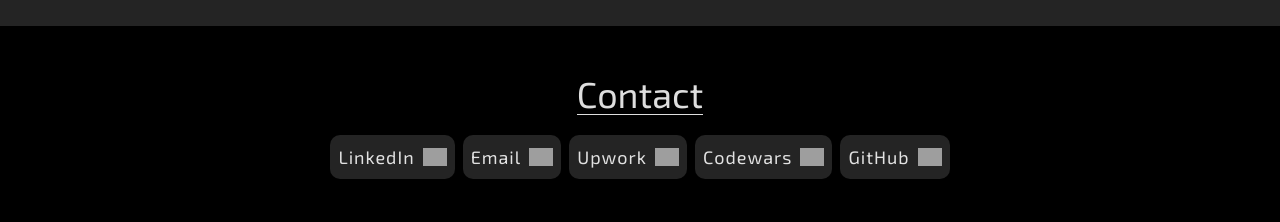
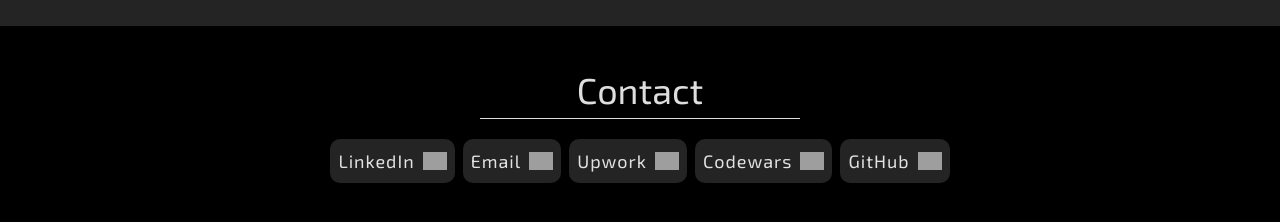
Before and after one commit to ZCPower/newPortfolio, a React (Vite) app: page / in a window 1280 px wide. Shown: the part 2510-2732 px from the top of the page. Built offline with nearby package versions, Linux system fonts and the light colour scheme; grey boxes are pictures that could not be loaded; a web font is replaced by a local one.

Commit message:
added styling to nav hover and contacts

```diff
--- a/src/Components/Contact.jsx
+++ b/src/Components/Contact.jsx
@@ -4,14 +4,22 @@
 function Contact() {
     return (
         <div id='contactContainer' className='flex flex-col justify-center gap-y-5 items-center bg-black h-1/4'>
-            <h2 className='text-4xl border-b'>Contact</h2>
+            <h2 className='text-4xl w-1/4 pb-2 border-b '>Contact</h2>
             <div>
                 <ul className='flex gap-x-2'>
                     <a href='http://linkedin.com/in/zachpower' target="_blank"><li className='flex items-center gap-2 bg-darkgray p-2 hover:bg-softgray text-lg'>LinkedIn <img className='w-6' src='https://cdn-icons-png.flaticon.com/128/3536/3536505.png'></img></li></a>
                     <li className='flex items-center gap-2 bg-darkgray p-2 hover:bg-softgray text-lg'>Email <img className=' w-6' src='https://cdn-icons-png.flaticon.com/128/888/888853.png'></img></li>
                     <li className='flex items-center gap-2 bg-darkgray p-2 hover:bg-softgray text-lg'>Upwork <img className='w-6' src='https://img.icons8.com/external-tal-revivo-shadow-tal-revivo/2x/external-upwork-a-global-freelancing-platform-where-professionals-connect-and-collaborate-remotely-logo-shadow-tal-revivo.png'></img></li>
-                    <li className='flex items-center gap-2 bg-darkgray p-2 hover:bg-softgray text-lg'>Codewars <img className='w-6' src='https://img.icons8.com/office/2x/codewars.png'></img></li>
-                    <li className='flex items-center gap-2 bg-darkgray p-2 hover:bg-softgray text-lg'>GitHub <img className='w-6' src='https://cdn-icons-png.flaticon.com/128/919/919847.png'></img></li>
+
+                    {/* Codewars */}
+                    <a href='https://www.codewars.com/users/ZachPowerXC' target='_blank'>
+                        <li className='flex items-center gap-2 bg-darkgray p-2 hover:bg-softgray text-lg'>Codewars <img className='w-6' src='https://img.icons8.com/office/2x/codewars.png'></img></li>
+                    </a>
+                    {/* Git Hub */}
+                    <a href='http://github.com/zcpower' target='_blank'>
+                        <li className='flex items-center gap-2 bg-darkgray p-2 hover:bg-softgray text-lg'>GitHub <img className='w-6' src='https://cdn-icons-png.flaticon.com/128/919/919847.png'></img>
+                        </li>
+                    </a>
                 </ul>
             </div >
         </div >
--- a/src/Components/Nav.jsx
+++ b/src/Components/Nav.jsx
@@ -10,10 +10,10 @@
             </div>
             <nav>
                 <ul className='flex gap-5 text-xl'>
-                    <li className='py-3 px-5  hover:border-b hover:border-purple'>Home</li>
-                    <li className='py-3 px-5 hover:border-b hover:border-purple'>About</li>
-                    <li className='py-3 px-5 hover:border-b hover:border-purple'>Projects</li>
-                    <li className='py-3 px-5 hover:border-b hover:border-purple'>Contacts</li>
+                    <li className='py-3 px-5  hover:border-b-2 hover:border-purple'>Home</li>
+                    <li className='py-3 px-5 hover:border-b-2 hover:border-purple'>About</li>
+                    <li className='py-3 px-5 hover:border-b-2 hover:border-purple'>Projects</li>
+                    <li className='py-3 px-5 hover:border-b-2 hover:border-purple'>Contacts</li>
                 </ul>
             </nav>
         </div >
```
